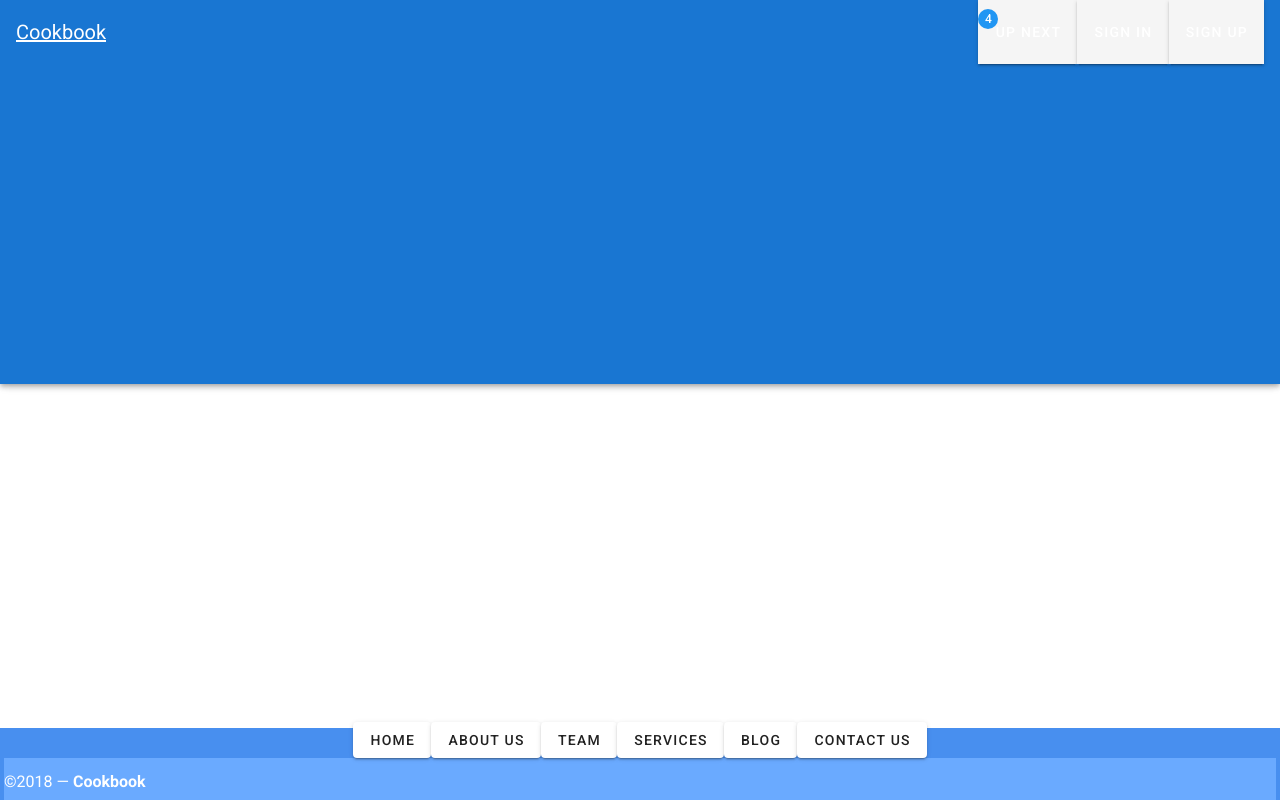
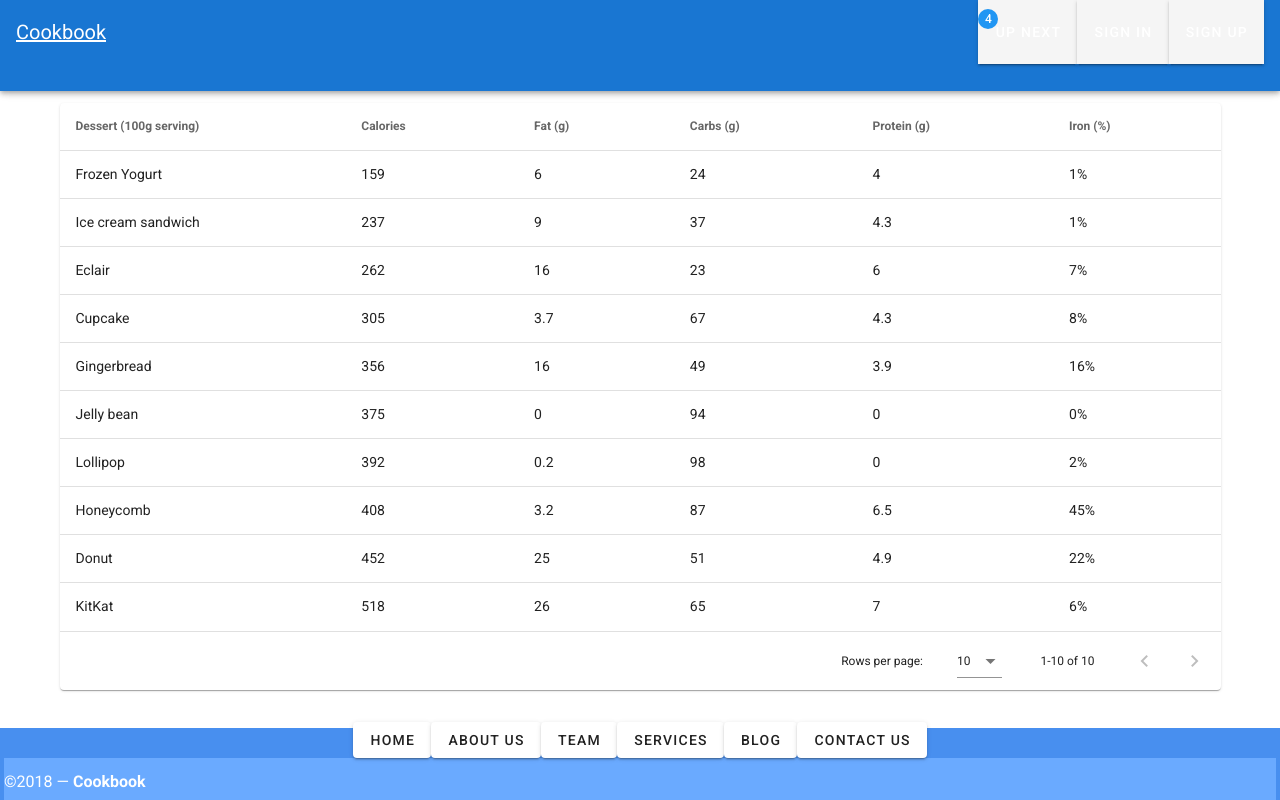
Before and after one commit to kleinjm/cookbook_vue, a Nuxt app: page /recipes in a window 1280 px wide. Built offline with nearby package versions, Linux system fonts and the light colour scheme.

Commit message:
refactor navbar

```diff
--- /dev/null
+++ b/components/Navbar.vue
@@ -0,0 +1,35 @@
+<template>
+  <v-toolbar fixed app color="primary">
+    <router-link to="/" class="white--text">
+      <v-toolbar-title>
+        Cookbook
+      </v-toolbar-title>
+    </router-link>
+    <v-spacer />
+    <v-toolbar-items class="hidden-xs-only">
+      <v-btn flat class="white--text">
+        <v-badge color="info" left>
+          <template v-slot:badge>
+            <span>4</span>
+          </template>
+          Up Next
+        </v-badge>
+      </v-btn>
+      <template v-if="$auth.$state.loggedIn">
+        <v-btn flat icon @click="$emit('toggle-drawer')">
+          <v-icon class="white--text">
+            account_circle
+          </v-icon>
+        </v-btn>
+      </template>
+      <template v-else>
+        <v-btn to="/login" router flat class="white--text">
+          Sign In
+        </v-btn>
+        <v-btn to="/sign-up" router flat class="white--text">
+          Sign Up
+        </v-btn>
+      </template>
+    </v-toolbar-items>
+  </v-toolbar>
+</template>
--- a/config/auth.js
+++ b/config/auth.js
@@ -16,4 +16,7 @@ export default {
       },
     },
   },
+  redirect: {
+    login: '/recipes',
+  },
 }
--- a/layouts/default.vue
+++ b/layouts/default.vue
@@ -31,39 +31,7 @@
         </v-list-tile>
       </v-list>
     </v-navigation-drawer>
-    <v-toolbar fixed app color="primary">
-      <router-link to="/" class="white--text">
-        <v-toolbar-title>
-          Cookbook
-        </v-toolbar-title>
-      </router-link>
-      <v-spacer />
-      <v-toolbar-items class="hidden-xs-only">
-        <v-btn flat class="white--text">
-          <v-badge color="info" left>
-            <template v-slot:badge>
-              <span>4</span>
-            </template>
-            Up Next
-          </v-badge>
-        </v-btn>
-        <template v-if="$auth.$state.loggedIn">
-          <v-btn flat icon @click="drawer = !drawer">
-            <v-icon class="white--text">
-              account_circle
-            </v-icon>
-          </v-btn>
-        </template>
-        <template v-else>
-          <v-btn to="/login" router flat class="white--text">
-            Sign In
-          </v-btn>
-          <v-btn to="/sign-up" router flat class="white--text">
-            Sign Up
-          </v-btn>
-        </template>
-      </v-toolbar-items>
-    </v-toolbar>
+    <Navbar @toggle-drawer="drawer = !drawer" />
     <v-content>
       <v-container>
         <v-alert
@@ -92,8 +60,10 @@
 
 <script>
 import { mapActions, mapGetters } from 'vuex'
+import Navbar from '~/components/Navbar'
 
 export default {
+  components: { Navbar },
   data() {
     return {
       drawer: false,
--- a/pages/index.vue
+++ b/pages/index.vue
@@ -28,8 +28,8 @@
         </v-card-text>
         <v-card-actions>
           <v-spacer />
-          <v-btn color="primary" flat nuxt to="/inspire">
-            Continue
+          <v-btn color="primary" flat nuxt to="/recipes">
+            Recipes
           </v-btn>
         </v-card-actions>
       </v-card>
--- a/pages/login.vue
+++ b/pages/login.vue
@@ -57,8 +57,8 @@ export default {
     password: { required, minLength: minLength(8) },
   },
   methods: {
-    formAction() {
-      return this.$auth.login({
+    async formAction() {
+      await this.$auth.login({
         data: {
           user: {
             email: this.email,
--- /dev/null
+++ b/pages/recipes.vue
@@ -0,0 +1,115 @@
+<template>
+  <v-data-table :headers="headers" :items="desserts" class="elevation-1">
+    <template v-slot:items="props">
+      <td>{{ props.item.name }}</td>
+      <td class="text-xs-right">{{ props.item.calories }}</td>
+      <td class="text-xs-right">{{ props.item.fat }}</td>
+      <td class="text-xs-right">{{ props.item.carbs }}</td>
+      <td class="text-xs-right">{{ props.item.protein }}</td>
+      <td class="text-xs-right">{{ props.item.iron }}</td>
+    </template>
+  </v-data-table>
+</template>
+<script>
+export default {
+  data() {
+    return {
+      headers: [
+        {
+          text: 'Dessert (100g serving)',
+          align: 'left',
+          sortable: false,
+          value: 'name',
+        },
+        { text: 'Calories', value: 'calories' },
+        { text: 'Fat (g)', value: 'fat' },
+        { text: 'Carbs (g)', value: 'carbs' },
+        { text: 'Protein (g)', value: 'protein' },
+        { text: 'Iron (%)', value: 'iron' },
+      ],
+      desserts: [
+        {
+          name: 'Frozen Yogurt',
+          calories: 159,
+          fat: 6.0,
+          carbs: 24,
+          protein: 4.0,
+          iron: '1%',
+        },
+        {
+          name: 'Ice cream sandwich',
+          calories: 237,
+          fat: 9.0,
+          carbs: 37,
+          protein: 4.3,
+          iron: '1%',
+        },
+        {
+          name: 'Eclair',
+          calories: 262,
+          fat: 16.0,
+          carbs: 23,
+          protein: 6.0,
+          iron: '7%',
+        },
+        {
+          name: 'Cupcake',
+          calories: 305,
+          fat: 3.7,
+          carbs: 67,
+          protein: 4.3,
+          iron: '8%',
+        },
+        {
+          name: 'Gingerbread',
+          calories: 356,
+          fat: 16.0,
+          carbs: 49,
+          protein: 3.9,
+          iron: '16%',
+        },
+        {
+          name: 'Jelly bean',
+          calories: 375,
+          fat: 0.0,
+          carbs: 94,
+          protein: 0.0,
+          iron: '0%',
+        },
+        {
+          name: 'Lollipop',
+          calories: 392,
+          fat: 0.2,
+          carbs: 98,
+          protein: 0,
+          iron: '2%',
+        },
+        {
+          name: 'Honeycomb',
+          calories: 408,
+          fat: 3.2,
+          carbs: 87,
+          protein: 6.5,
+          iron: '45%',
+        },
+        {
+          name: 'Donut',
+          calories: 452,
+          fat: 25.0,
+          carbs: 51,
+          protein: 4.9,
+          iron: '22%',
+        },
+        {
+          name: 'KitKat',
+          calories: 518,
+          fat: 26.0,
+          carbs: 65,
+          protein: 7,
+          iron: '6%',
+        },
+      ],
+    }
+  },
+}
+</script>
```
